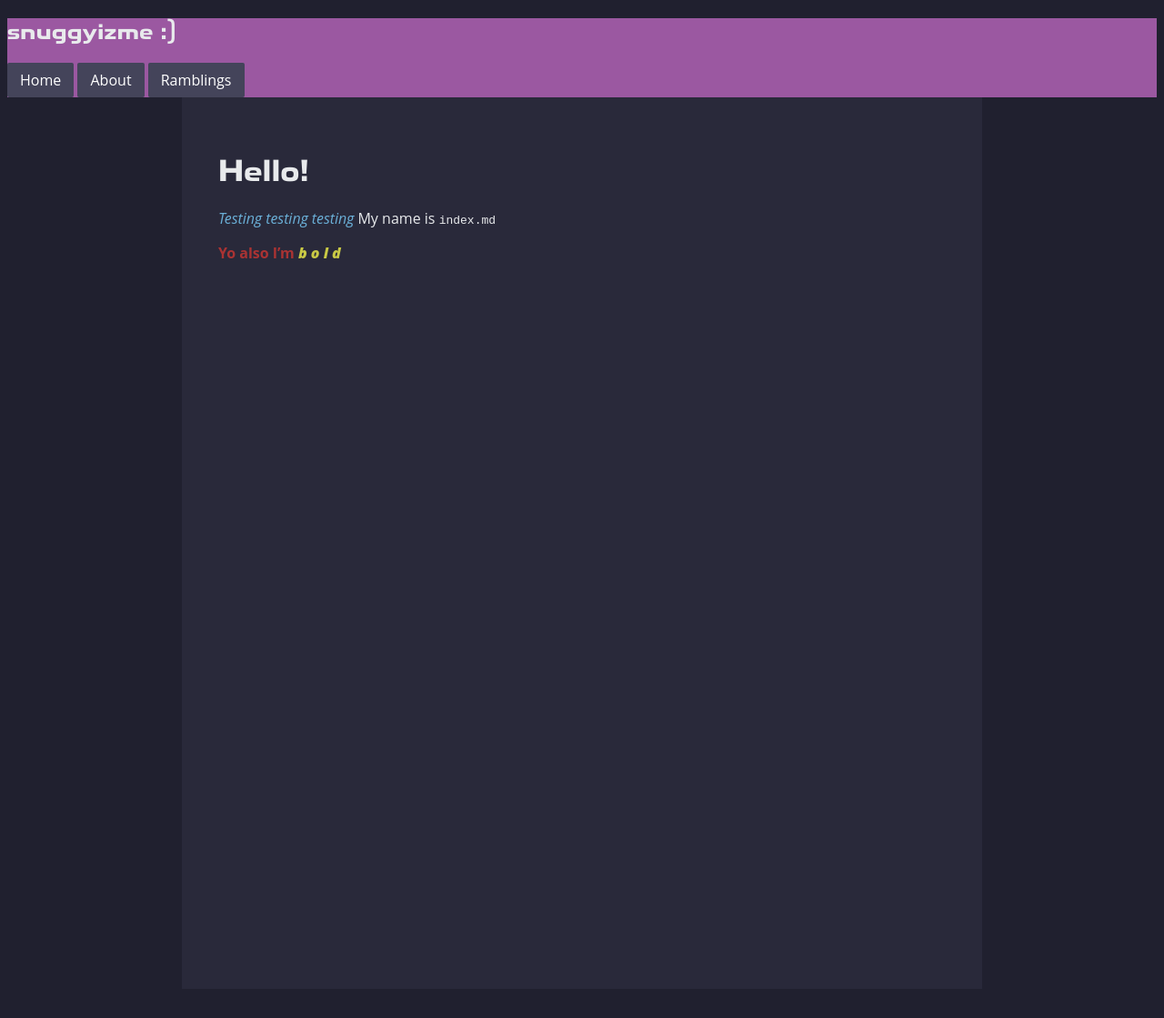
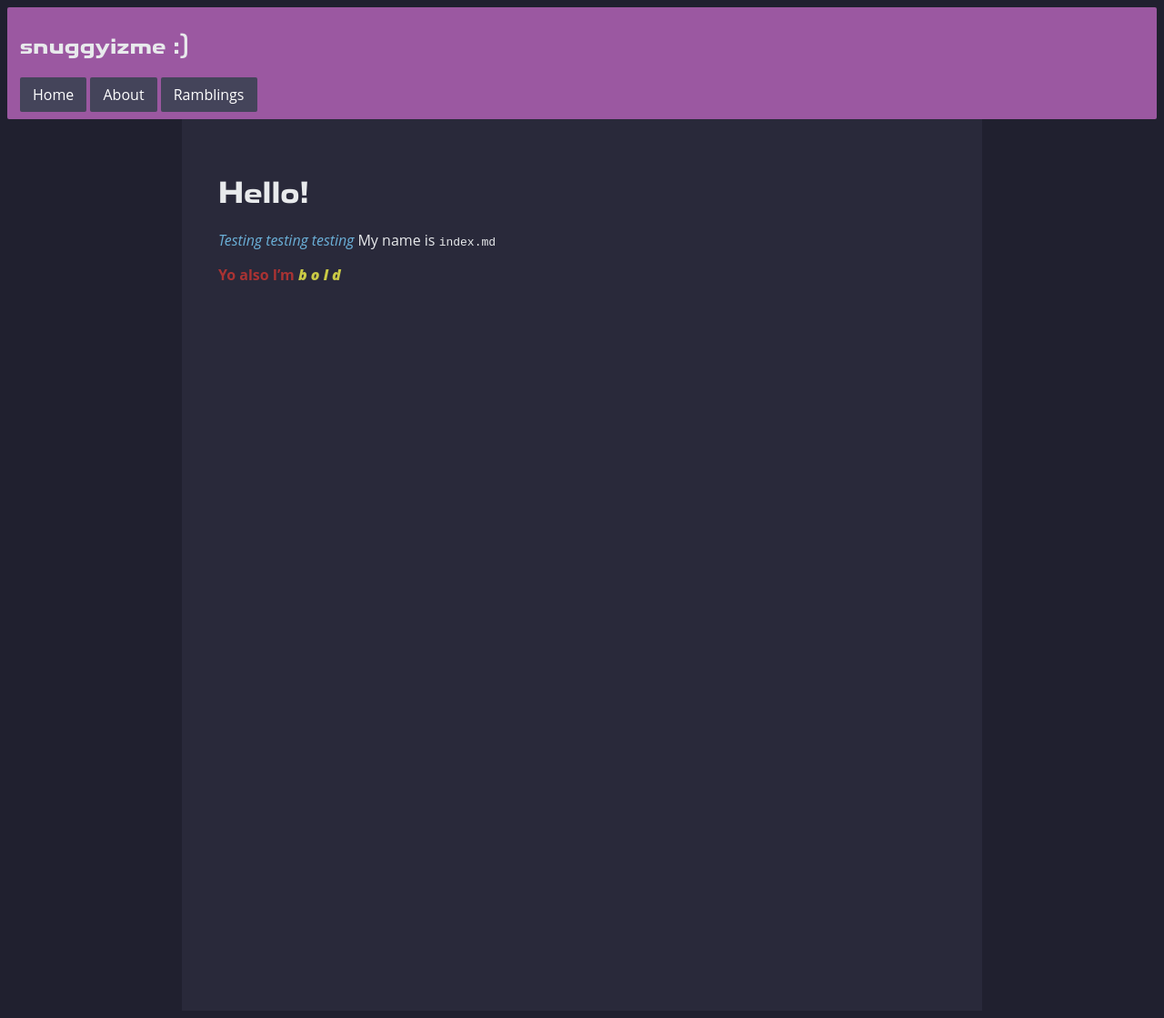
Before and after one commit to snuggyizme/snuggyizme.github.io, a Jekyll site: the page built from index.md, in a window 1280 px wide. Shown: the whole page at 91% size. Built offline with Jekyll 4.4.1, drawn with Linux system fonts in a browser that asks for light colours; before the commit the page ends 1095 px from its top, so only the background shows below that.

Commit message:
Padding?

```diff
--- a/assets/css/style.css
+++ b/assets/css/style.css
@@ -18,6 +18,8 @@ main {
 
 aside {
     background: #9b58a1;
+    padding: 8px 14px;
+    border-radius: 2px;
 }
 
 /* Generic body text */
```
